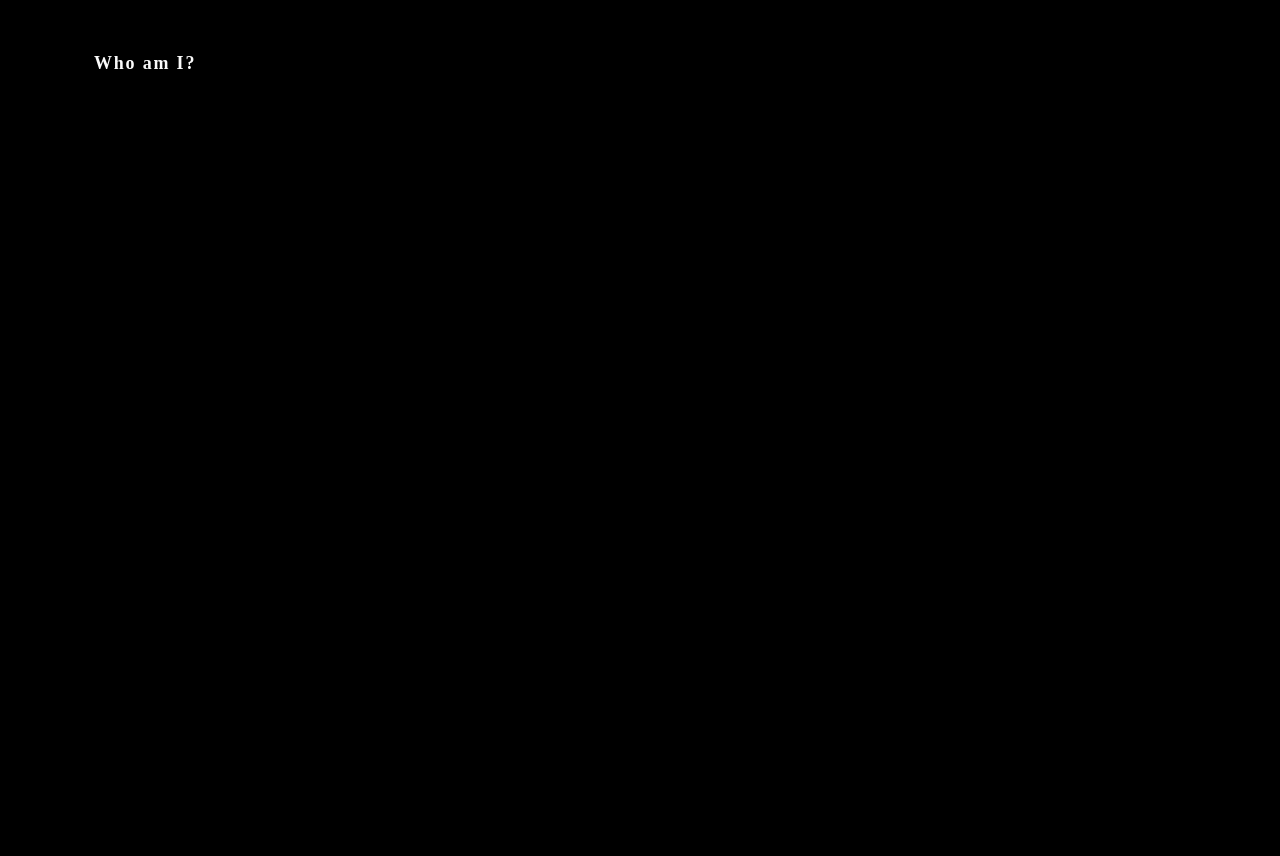
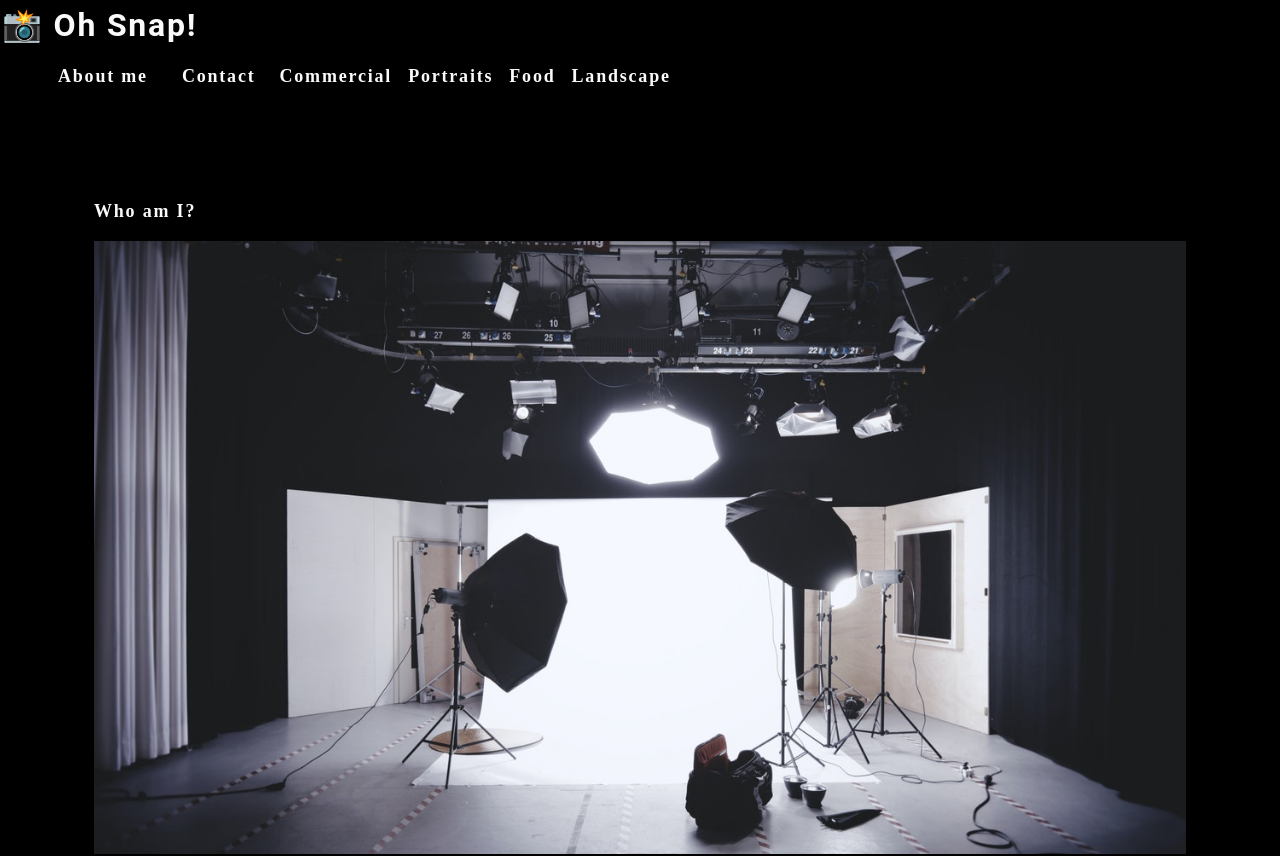
Before and after one commit to Mindydiane/photo-port, a React (Create React App) app: page / in a window 1280 px wide. Shown: the top 856 px of the page. Before the commit the page ends 800 px from the top, so only its background shows below. Built offline with nearby package versions, Linux system fonts and the light colour scheme.

Commit message:
Nav components added

```diff
--- a/package.json
+++ b/package.json
@@ -6,6 +6,7 @@
     "@testing-library/jest-dom": "^5.14.1",
     "@testing-library/react": "^11.2.7",
     "@testing-library/user-event": "^12.8.3",
+    "emoji-picker-react": "^3.4.8",
     "react": "^17.0.2",
     "react-dom": "^17.0.2",
     "react-scripts": "4.0.3",
--- a/src/App.js
+++ b/src/App.js
@@ -1,10 +1,11 @@
 import React from 'react';
+import Nav from './components/Nav';
 import About from './components/About';
-// import './App.css';
 
 function App() {
   return (
    <div>
+   <Nav></Nav>
    <main>
    <About></About>
    </main>
--- a/src/components/About/index.js
+++ b/src/components/About/index.js
@@ -1,10 +1,17 @@
 import React from 'react';
+import coverImage from "../../assets/cover/cover-image.jpg";
 
 function About() {
     return (
-        <section>
-        <hi id="about">Who am I?</hi>
-        </section>
+            <section className="my-5">
+                <hi id="about">Who am I?</hi>
+                <img src={coverImage} className="my-2" style={{ width: "100% "}} alt="cover" />
+                <div className="my-2">
+                    <p>
+                     Lorem ipsum dolor sit amet, consectetur adipiscing elit. Donec bibendum turpis sed ex condimentum molestie. Mauris condimentum lectus ut ornare dignissim. Mauris faucibus urna mi, ac feugiat metus aliquam maximus. Proin aliquam justo nec diam vulputate vestibulum. Aenean sollicitudin nulla at nisi ornare, nec suscipit massa eleifend. Morbi tristique justo vel turpis sollicitudin, et tristique velit convallis. In hac habitasse platea dictumst. Phasellus mattis nunc sed orci consequat laoreet. Praesent id nisl nibh. Curabitur imperdiet ultricies mollis. In hac habitasse platea dictumst.
+                    </p>
+                </div>
+            </section>
     );
 }
 
--- /dev/null
+++ b/src/components/Nav/index.js
@@ -0,0 +1,45 @@
+import React from "react";
+import { capitalizeFirstLetter } from "../../utils/helpers";
+
+function Nav() {
+    const categories = [
+        { name: "commercial", description: "Photos of grocery stores, food trucks, and other commercial projects" },
+        { name: "portraits", description: "Portraits of people in my life" },
+        { name: "food", description: "Delicious delicacies" },
+        { name: "landscape", description: "Fields, farmhouses, waterfalls, and the beauty of nature" },
+    ];
+
+    const categorySelected = () => {
+        console.log('click handled')
+    }
+    return (
+    <header>
+    <h2>
+    <a href="/">
+      <span role="img" aria-label="camera"> 📸</span> Oh Snap!
+    </a>
+    </h2>
+    <nav>
+        <ul className="flex-row">
+        <li className="mx-2">
+            <a href="#about" onClick={() => categorySelected()}>
+             About me
+            </a>
+        </li>
+        <li className={"mx-2"}>
+            <span onClick={() => categorySelected()}>Contact</span>
+        </li>
+        {categories.map((category) => (
+            <li className="mx-1" key={category.name} >
+          <span onClick={() => categorySelected(category.name)} >
+            {capitalizeFirstLetter(category.name)}
+          </span>
+        </li>
+        ))}
+        </ul>
+    </nav>
+        </header>
+    );
+}
+
+export default Nav;
```
Also changed, not shown: 1 other file (tests, documents, lock files or other folders).
